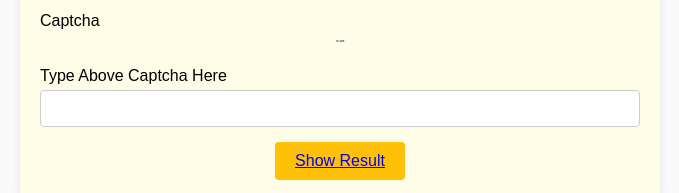
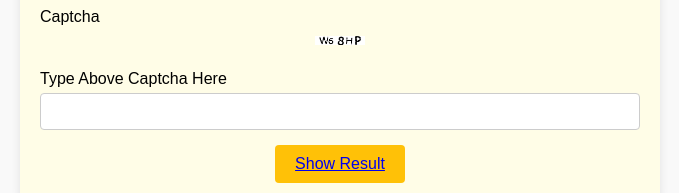
Before and after one commit to Akash1702-eng/ak, a plain HTML site: page index.html in a window 1280 px wide. Shown: the part 474-667 px from the top of the page, 300-979 px from the left. Drawn offline with Linux system fonts and the light colour scheme.

Commit message:
Update index.html

```diff
--- a/index.html
+++ b/index.html
@@ -29,7 +29,7 @@
                 </div>
                 <div class="form-group">
                     <label for="captcha">Captcha</label>
-                    <img src="images.jpg" width="10px" alt="Captcha Image" class="captcha">
+                    <img src="images.jpg" width="50px" alt="Captcha Image" class="captcha">
                 </div>
                 <div class="form-group">
                     <label for="captcha-input">Type Above Captcha Here</label>
```
